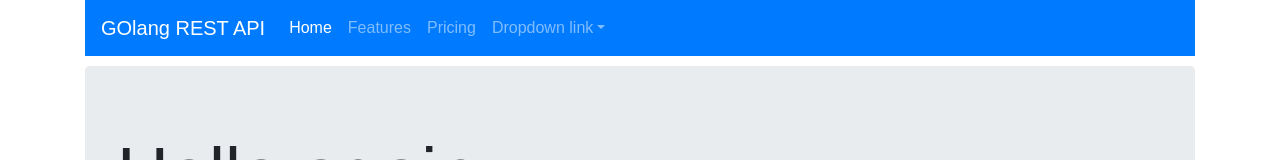
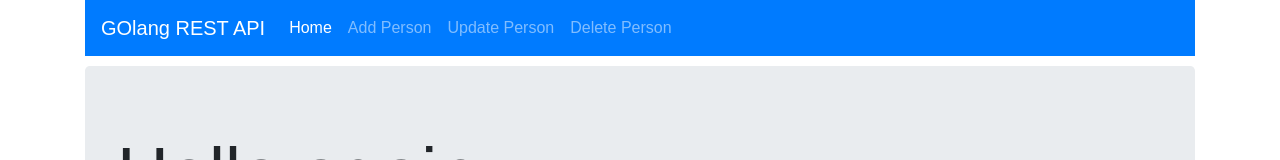
Before and after one commit to caglarergul/react-go-api-call, a React (Create React App) app: page / in a window 1280 px wide. Shown: the top 160 px of the page. Built offline with nearby package versions, Linux system fonts and the light colour scheme; no server answers.

Commit message:
Navbar updated.

```diff
--- a/src/containers/Header.js
+++ b/src/containers/Header.js
@@ -15,21 +15,15 @@ class Header extends Component {
                                 <a className="nav-link" href="/">Home <span className="sr-only">(current)</span></a>
                             </li>
                             <li className="nav-item">
-                                <a className="nav-link" href="/">Features</a>
+                                <a className="nav-link" href="/">Add Person</a>
                             </li>
                             <li className="nav-item">
-                                <a className="nav-link" href="/">Pricing</a>
+                                <a className="nav-link" href="/">Update Person</a>
                             </li>
-                            <li className="nav-item dropdown">
-                                <a className="nav-link dropdown-toggle" href="/" id="navbarDropdownMenuLink" data-toggle="dropdown" aria-haspopup="true" aria-expanded="false">
-                                    Dropdown link
-                                </a>
-                                <div className="dropdown-menu" aria-labelledby="navbarDropdownMenuLink">
-                                    <a className="dropdown-item" href="/">Action</a>
-                                    <a className="dropdown-item" href="/">Another action</a>
-                                    <a className="dropdown-item" href="/">Something else here</a>
-                                </div>
+                            <li className="nav-item">
+                                <a className="nav-link" href="/">Delete Person</a>
                             </li>
+
                         </ul>
                     </div>
                 </nav>
```
